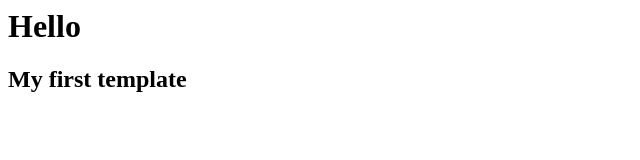
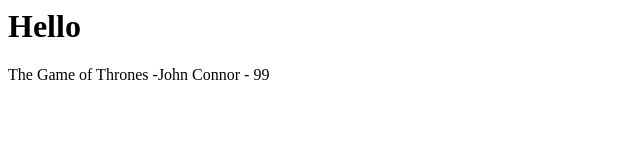
Before and after one commit to Kirill222/vue3_basics, a plain HTML site: page index.html in a window 1280 px wide. Shown: the whole page, without its empty margins (0-640 px from the left). Drawn offline with nearby package versions, Linux system fonts and the light colour scheme.

Commit message:
1.1 Display data in vews

```diff
--- a/app.js
+++ b/app.js
@@ -1,6 +1,12 @@
 const app = Vue.createApp({
-    //any data or functions, component template
-    template: '<h2>My first template</h2>'
+    //shorthand for functions inside of objects
+    data() {
+        return {
+            title: 'The Game of Thrones',
+            author: 'John Connor',
+            age: 99,
+        }
+    }
 })
 
 app.mount('#app')
--- a/index.html
+++ b/index.html
@@ -10,7 +10,9 @@
 <body>
     <h1>Hello</h1>
 
-    <div id="app"></div>
+    <div id="app">
+        <p>{{title}} -{{author}} - {{age}}</p>
+    </div>
 
     <script src="app.js"></script>
 </body>
```
